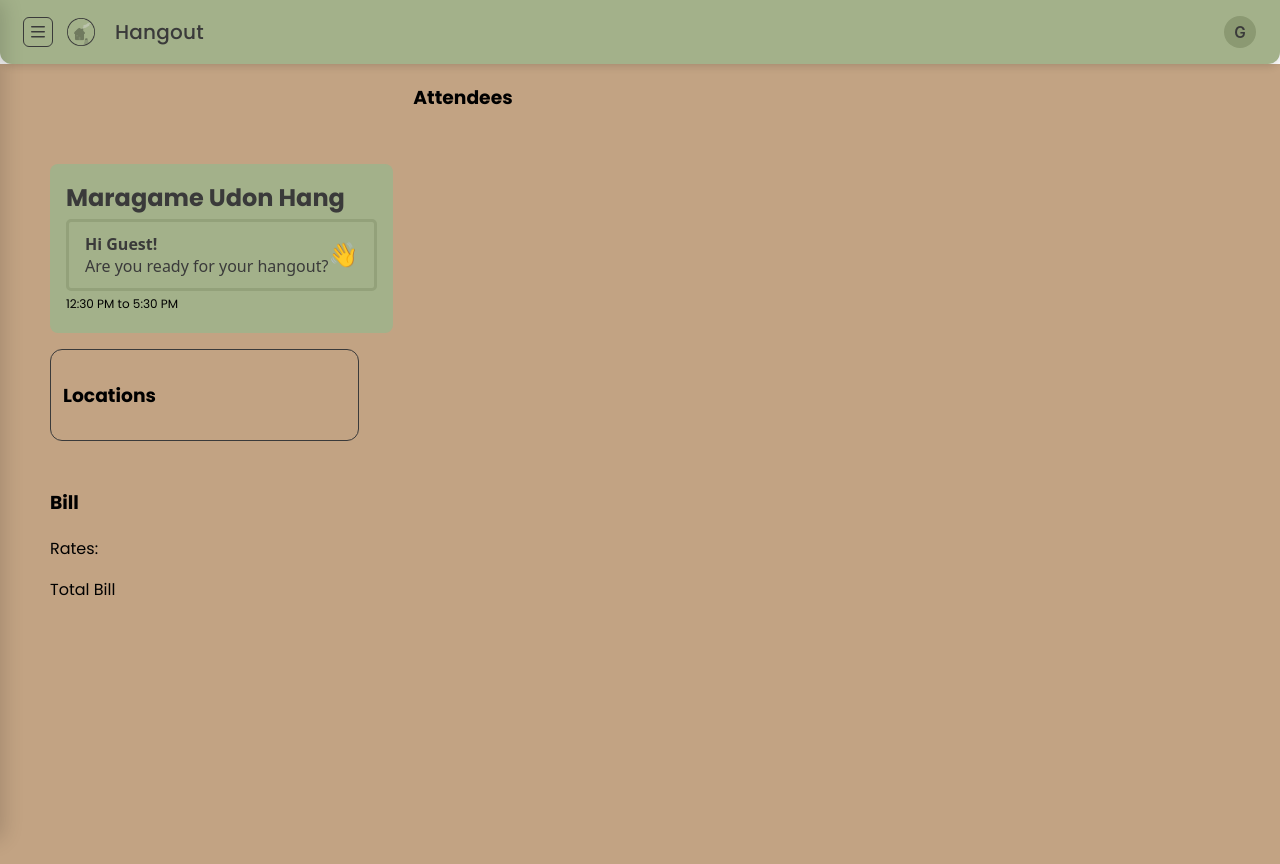
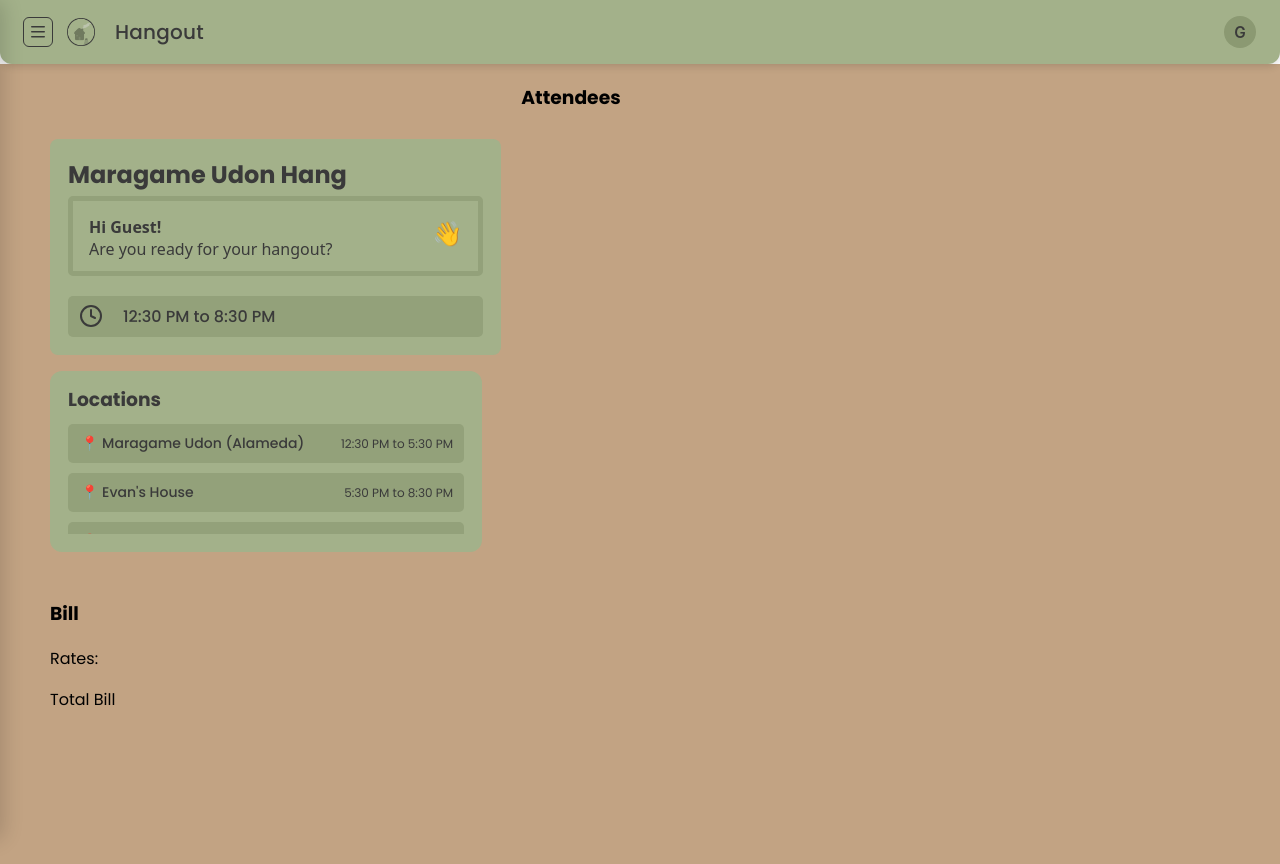
Before and after one commit to sirgavin211/meetly, a React (Vite) app in the folder frontend/: page /hangout in a window 1280 px wide. Built offline with nearby package versions, Linux system fonts and the light colour scheme.

Commit message:
regained some progress

```diff
--- a/frontend/src/App.jsx
+++ b/frontend/src/App.jsx
@@ -14,7 +14,22 @@
         "address": "Maragame Udon (Alameda)",
         "arriveAt": "12:30 PM",
         "departAt": "5:30 PM"
-      }
+      },
+      {
+        "address": "Evan's House",
+        "arriveAt": "5:30 PM",
+        "departAt": "8:30 PM"
+      },
+      {
+        "address": "Evan's House",
+        "arriveAt": "5:30 PM",
+        "departAt": "8:30 PM"
+      },
+      {
+        "address": "Evan's House",
+        "arriveAt": "5:30 PM",
+        "departAt": "8:30 PM"
+      },
     ],
     "optional_notes": "Bring money",
     "include_host": false,
--- a/frontend/src/pages/CreateHangout/CreateHangout.jsx
+++ b/frontend/src/pages/CreateHangout/CreateHangout.jsx
@@ -149,7 +149,7 @@
                 timeToMinutes(location.arriveAt) < timeToMinutes(location.departAt)
             );
 
-            if(!correctTimes){
+            if (!correctTimes) {
                 setBlink(true);
                 setCaption("Please make sure the arrival times are before the departure times")
                 return;
@@ -351,6 +351,7 @@
                                     >
                                         + Add
                                     </button>
+                                    <br></br>
                                 </>
                             )}
 
--- a/frontend/src/pages/Hangout/Hangout.css
+++ b/frontend/src/pages/Hangout/Hangout.css
@@ -24,7 +24,7 @@
   display: flex;
   flex-direction: column;
   gap: 16px;
-  margin-top: 100px;
+  margin-top: 75px;
 }
 
 .middle_column {
@@ -41,7 +41,7 @@
 
 .information_card {
   border: none;
-  padding: 12px 16px 16px;
+  padding: 14px 18px 18px;
   border-radius: 8px;
   background-color: var(--primary-color);
   font-family: 'Poppins', sans-serif;
@@ -52,17 +52,19 @@
 
 
 .information_card .greeting_box {
-  border: 3px solid #93a17a;
+  border: 5px solid #93a17a;
   border-radius: 5px;
   padding: 11px 16px;
   flex-direction: row;
   display: flex;
   gap: 100px'
+
 }
 
-.textbox{
+.textbox {
   display: flex;
   flex-direction: column;
+  margin-top: 4px;
 }
 
 .information_card span,
@@ -78,9 +80,88 @@
   color: var(--text-color);
 }
 
+.greeting_box h1 {
+  margin-left: 100px;
+  font-size: 24px;
+}
 
 
 .information_card p {
   font-size: 12px;
   margin: 4px 0;
 }
+
+.timebox {
+  display: flex;
+  flex-direction: row;
+  background-color: var(--darker-color);
+  border: none;
+  border-radius: 5px;
+  padding: 8px 11px;
+  margin-top: 20px;
+  font-family: 'Poppins', sans-serif;
+}
+
+.timebox span {
+  font-weight: 500;
+  font-family: 'Poppins', sans-serif;
+  color: var(--text-color);
+  margin-left: 20px;
+}
+
+
+.location_card {
+  border: none;
+  background-color: var(--primary-color);
+  padding: 14px 18px 18px;
+  width: 432px;
+  font-family: 'Poppins', sans-serif;
+
+}
+
+.location_card h3 {
+  margin: 0;
+  color: var(--text-color);
+}
+
+.location {
+  display: flex;
+  flex-direction: row;
+  background-color: var(--darker-color);
+  padding: 8px 11px;
+  border-radius: 5px;
+  display: flex;
+  justify-content: space-between;
+  align-items: center;
+  gap: 16px;
+  margin-top: 10px;
+}
+
+.location input {
+  border: none;
+  background-color: transparent;
+  font-size: 14px;
+  width: 100%;
+  font-family: 'Poppins', sans-serif;
+  color: var(--text-color);
+  font-weight: 500;
+}
+
+.location input:focus {
+  outline: none;
+}
+
+.location p {
+  flex-shrink: 0;
+  font-weight: 400;
+  /* Prevents time from getting squished */
+  margin: 0;
+  font-size: 12px;
+  font-family: 'Poppins', sans-serif;
+  color: var(--text-color);
+}
+
+.location_list {
+  max-height: 120px;
+  overflow-y: auto;
+}
--- a/frontend/src/pages/Hangout/Hangout.jsx
+++ b/frontend/src/pages/Hangout/Hangout.jsx
@@ -37,21 +37,45 @@
                             <h1>👋</h1>
                         </div>
 
+                        <div className='timebox'>
+                            <svg
+                                width={24}
+                                height={24}
+                                viewBox="0 0 24 24"
+                                fill="none"
+                                stroke="#3A3A3A"
+                                strokeWidth="2"
+                                strokeLinecap="round"
+                                strokeLinejoin="round"
+                                {...props}
+                            >
+                                <circle cx="12" cy="12" r="10" />
+                                <polyline points="12 6 12 12 16 14" />
+                            </svg>
 
-                        <p>{`${props.data.locations[0].arriveAt} to ${props.data.locations[props.data.locations.length - 1].departAt}`}</p>
+                            <span>{`${props.data.locations[0].arriveAt} to ${props.data.locations[props.data.locations.length - 1].departAt}`}</span>
+                        </div>
+
 
 
                     </div>
 
                     <div className='location_card'>
-                        <h3>Locations</h3>
-                        {props.data.locations.map((location, i) => {
-                            return (
-                                <div className='location' key={i}>
+                        {props.data.locations.length > 1 ?
+                            <h3>Locations</h3> :
+                            <h3>Location</h3>
+                        }
+                        <div className="location_list">
+                            {props.data.locations.map((location, i) => {
+                                return (
+                                    <div className='location' key={i}>
+                                        <input type="text" readOnly value={`📍 ${props.data.locations[i].address}`} />
+                                        <p>{`${props.data.locations[i].arriveAt} to ${props.data.locations[i].departAt}`}</p>
+                                    </div>
+                                );
+                            })}
+                        </div>
 
-                                </div>
-                            );
-                        })}
                     </div>
 
                     <div className='bill_card'>
```
